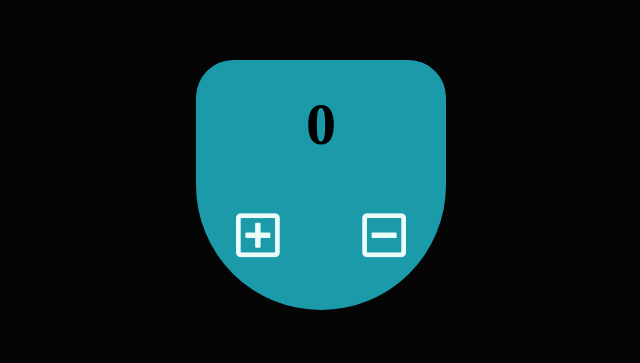
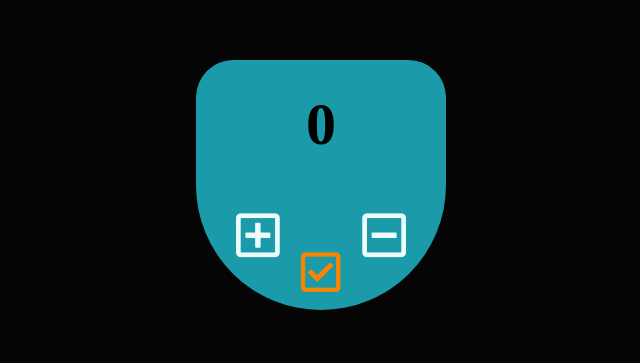
Before and after one commit to hinasahammed/counter, a plain HTML site: page index.html in a window 1280 px wide. Shown: the part 215-578 px from the top of the page, without its empty margins (319-959 px from the left). Drawn offline with Linux system fonts and the light colour scheme.

Commit message:
FIXED ClearAll Button
* Position
* Icon and Color

```diff
--- a/index.html
+++ b/index.html
@@ -13,7 +13,7 @@
         <div class="counter">
             <h1 id="num">0</h1>
             <div class="plusbtn"><i class="far fa-plus-square" onclick="plus()"></i></div>
-            <div class="clearbtn"><i class="far fa-" onclick="clearAll()"></i></div>
+            <div class="clearbtn"><i class="far fa-check-square" onclick="clearAll()"></i></div>
             <div class="minusbtn"><i class="far fa-minus-square" onclick="minus()"></i></div>
         </div>
     </div>
--- a/style.css
+++ b/style.css
@@ -39,12 +39,12 @@ body{
     top: 150px;
 }
 
-.clearbtn .fas{
+.clearbtn .far{
     font-size: 45px;
-    color: #EBFCFB;
+    color: #fb8500;
     position: absolute;
     left: 105px;
-    top: 150px;
+    top: 190px;
 }
 
 #num{
```
Also changed, not shown: 1 other file.
